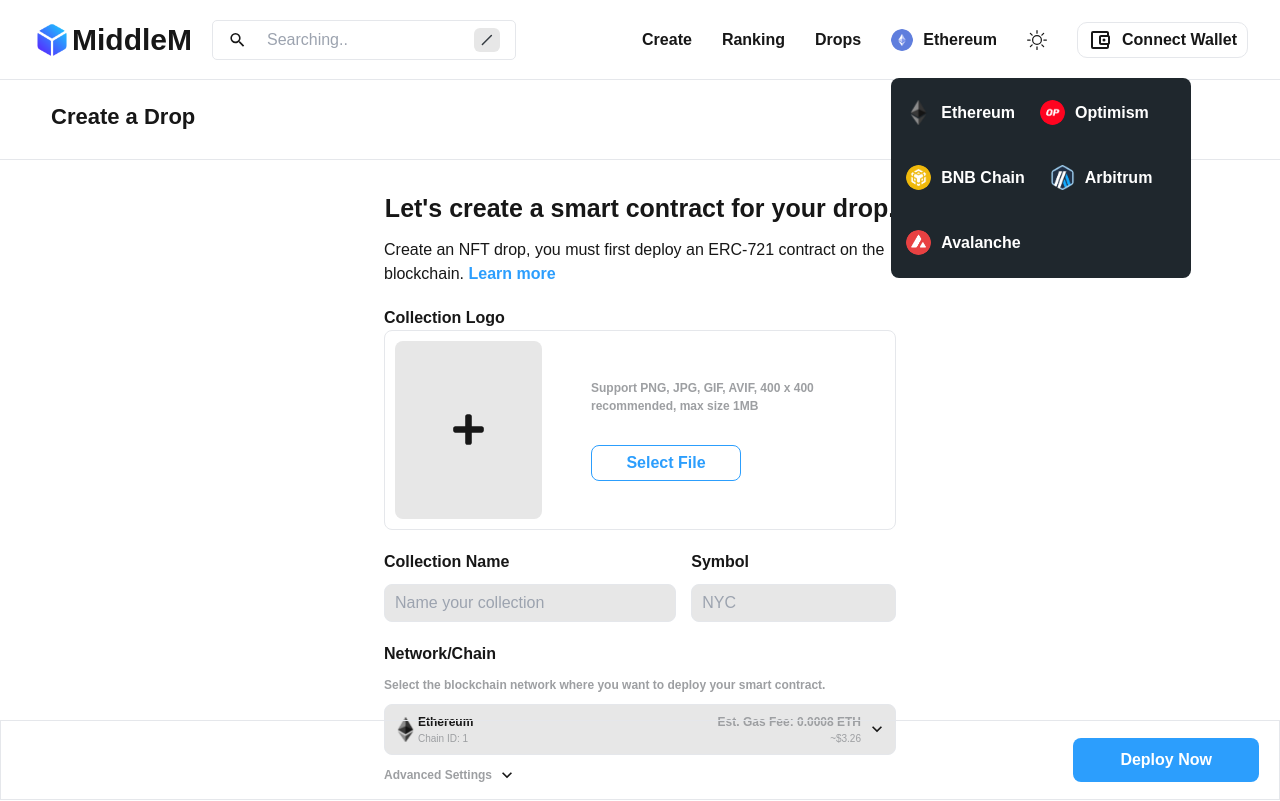
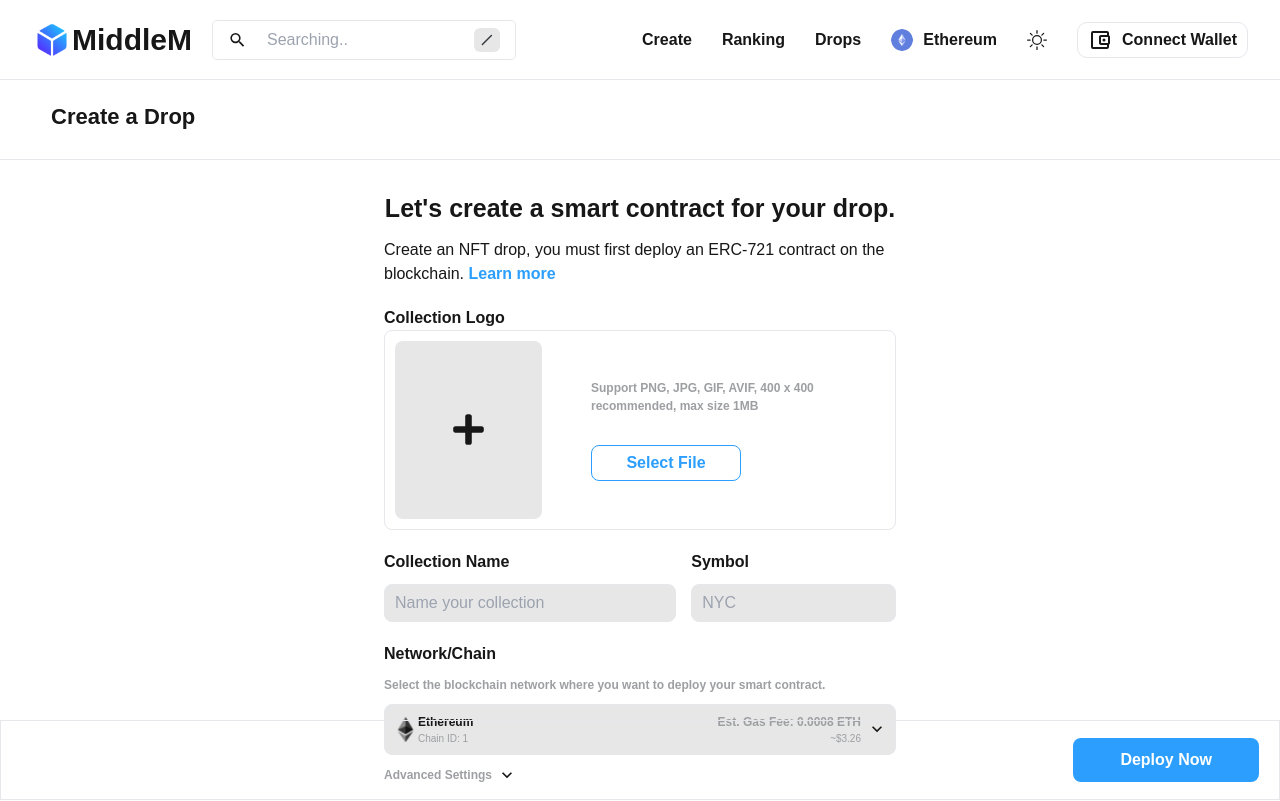
Before and after one commit to raazymuhd1/nft-marketplace, a Next.js app: page /create in a window 1280 px wide. Shown: the top 801 px of the page. Built offline with nearby package versions, Linux system fonts and the light colour scheme; what @rainbow-me/rainbowkit, wagmi would draw is missing.

Commit message:
finished handling network selections

```diff
--- a/src/components/networks/NetworkLists.tsx
+++ b/src/components/networks/NetworkLists.tsx
@@ -10,7 +10,7 @@
 
 const NetworkLists = ({showChains, setShowChains}: IProps) => {
   return (
-    <section className={`${showChains ? "flex-row-center opacity-[1] top-[50px] absolute" : "hidden opacity-0 top-[0px]"} w-[300px] gap-[15px] p-[10px] bg-mainAlt radius min-h-[200px] transition-all duration-500 flex-wrap
+    <section className={`${showChains.visible ? "flex-row-center opacity-[1] top-[50px] absolute" : "hidden opacity-0 top-[0px]"} w-[300px] gap-[15px] p-[10px] bg-mainAlt radius min-h-[200px] transition-all duration-500 flex-wrap
 
     `}>
         { networkLists.map(network => (
--- a/src/components/networks/Networks.tsx
+++ b/src/components/networks/Networks.tsx
@@ -20,8 +20,8 @@
        <div
         onClick={() => setShowChains({ ...showChains, visible: !showChains.visible })}
         className="flex items-center gap-[10px] cursor-pointer">
-          <Image src={eth} alt="network" className="w-[22px] h-[22px] rounded-[50%]" />
-          <h4 className="font-semibold"> Ethereum </h4>
+          <Image src={showChains?.logo} alt="network" className="w-[22px] h-[22px] rounded-[50%]" />
+          <h4 className="font-semibold"> {showChains.name} </h4>
        </div>
 
        <NetworkLists showChains={showChains} setShowChains={setShowChains} />
```
